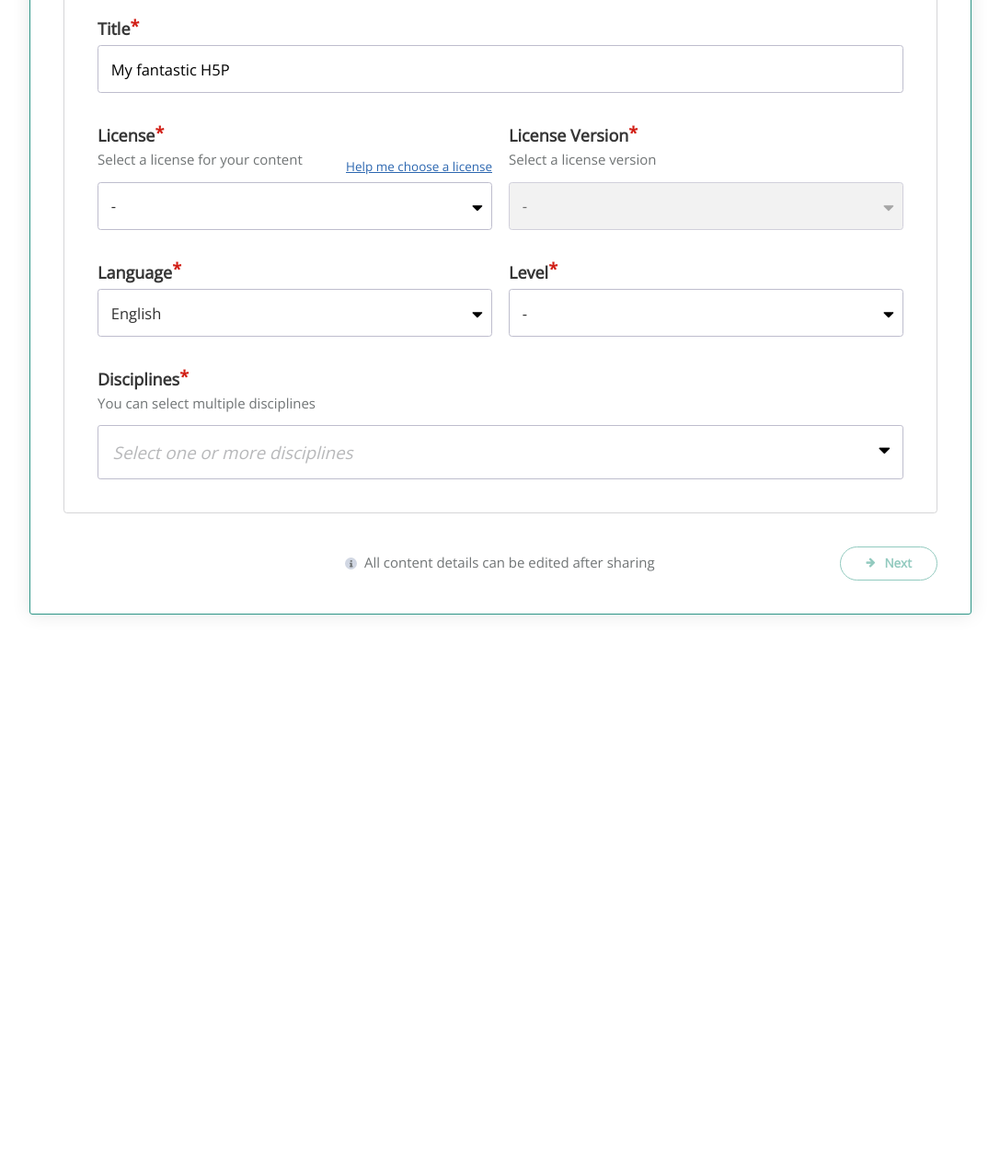
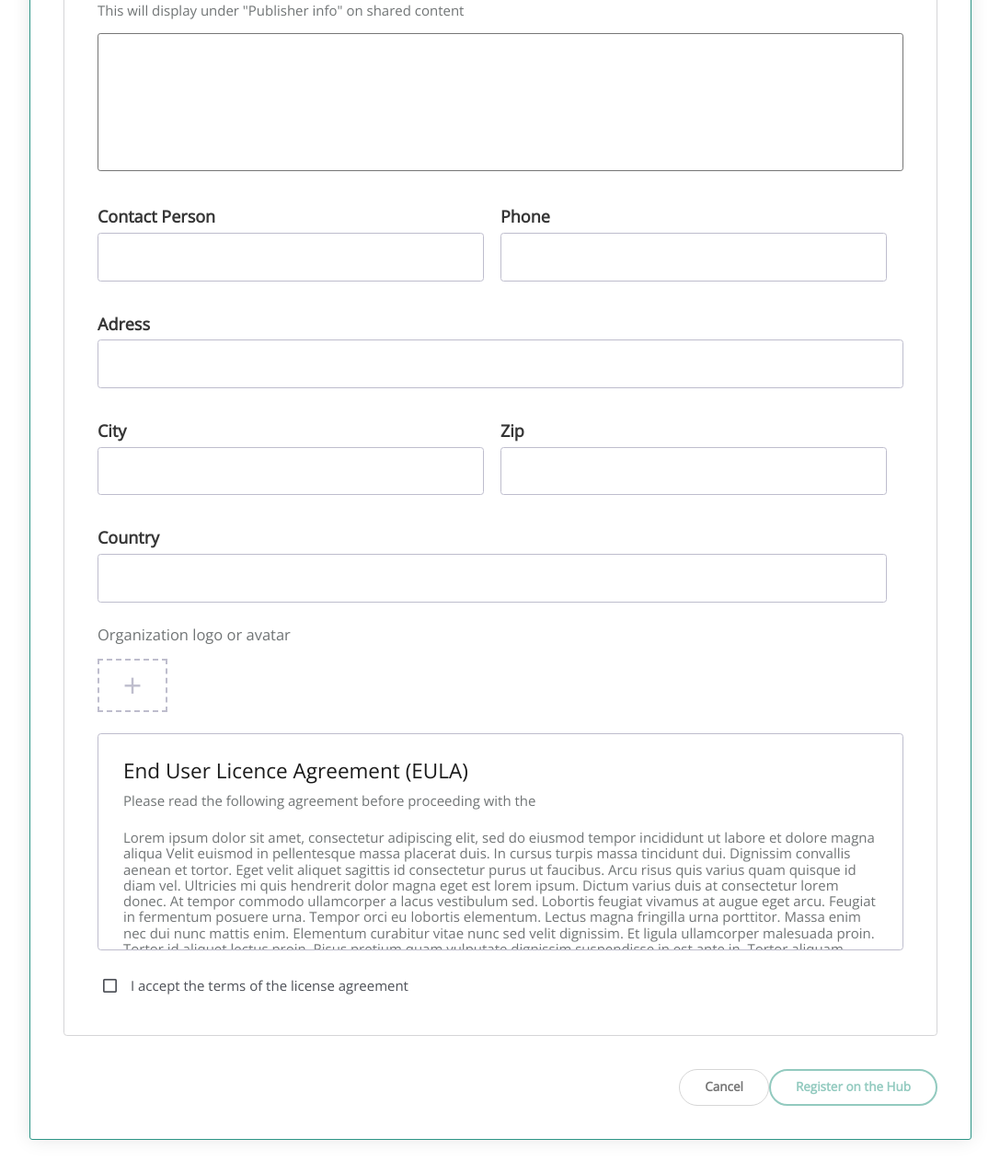
Before and after one commit to h5p/h5p-hub-sharing-ui, a React app: page / in a window 1280 px wide. Shown: the part 382-1657 px from the top of the page at 92% size, without its empty margins (96-1183 px from the left). Before the commit the page ends 1086 px from the top, so only its background shows below. Built offline with nearby package versions, Linux system fonts and the light colour scheme; a web font is replaced by a local one.

Commit message:
JI-1696 Add registration ui

```diff
--- a/src/components/Main.scss
+++ b/src/components/Main.scss
@@ -22,7 +22,7 @@
     }
 }
 
-.h5p-hub-publish {
+.h5p-hub-publish, .h5p-registration-ui-wrapper  {
   position: relative;
   margin: 2em auto;
   font-family: 'Open Sans', sans-serif;
--- /dev/null
+++ b/src/components/Registration/Registration.js
@@ -0,0 +1,232 @@
+import React, { useContext, useState } from 'react';
+import PropTypes from 'prop-types';
+import TranslationContext from '../../context/Translation';
+import Button from '../generic/button/Button';
+import FormElement from '../generic/form/Element';
+import { registerToHub } from '../../utils/helpers';
+
+import 'normalize.css';
+import '../Main.scss';
+import './Registration.scss';
+import ImageUpload from '../generic/form/ImageUpload';
+import TextField from '../generic/textField/TextField';
+import Checkbox from '../generic/selector/Checkbox/Checkbox';
+import Message from '../generic/message/Message';
+
+const Registration = ({
+  mainTitle,
+  licenseAgreementTitle,
+  licenseAgreementDescription,
+  licenseAgreementMainText,
+  postUrl,
+  accountSettingsUrl }) => {
+  const l10n = useContext(TranslationContext);
+  const [acceptedTerms, setAcceptedTerms] = useState(false);
+  const [shareFailed, setShareFailed] = useState(false);
+  const [shareInProcess, setShareInProcess] = useState(false);
+  const [shareFinished, setShareFinished] = useState(false);
+  const shareFailedRef = React.useRef(null);
+  const shareFinishedRef = React.useRef(null);
+
+  const [fields, setFields] = useState({
+    publisher: '',
+    emailAddress: '',
+    publisherDescription: '',
+    contactPerson: '',
+    phone: '',
+    address: '',
+    city: '',
+    zip: '',
+    country: '',
+    logo: {}
+  });
+
+  /**
+   * Update a field
+   *
+   * @param {string} value
+   * @param {string} name
+   */
+  const setInfo = (value, name) => {
+    setFields(() => ({
+      ...fields,
+      [name]: value
+    }));
+  };
+
+  const isValid =
+    fields.publisher !== '' &&
+    fields.emailAddress !== '' &&
+    acceptedTerms;
+
+  /**
+   * Go to last page when cancel
+   */
+  const onCancel = () => {
+    window.history.back();
+  }
+
+  /**
+   * Attempt at registering to the hub and set share in process and failed accordingly
+   */
+  const onRegister = () => {
+    setShareInProcess(true);
+    registerToHub(postUrl, fields, () => {
+      setShareFailed(false);
+      setShareInProcess(false);
+      setShareFinished(true);
+      if(shareFinishedRef.current) {
+        scrollIntoView(shareFinishedRef.current)
+      }
+    }, () => {
+      setShareFailed(true);
+      setShareInProcess(false);
+      if(shareFailedRef.current) {
+        scrollIntoView(shareFailedRef.current);
+      }
+    });
+  }
+
+  /**
+   * Scroll and focus to the element
+   * @param  {HTMLElement} element
+   */
+  const scrollIntoView = (element) => {
+    element.focus();
+    element.scrollIntoView({behavior: 'smooth'});
+  }
+
+  return (
+    <div className='h5p-registration-ui'>
+      {shareFailed &&
+        <Message severity='error'>
+          <div className='message-header' ref={shareFailedRef}>{l10n.registrationFailed}</div>
+          <div className='message-description'>
+            {l10n.registrationFailedDescription}</div>
+        </Message>
+      }
+      {shareFinished ?
+        <Message severity='success'>
+          <div className='message-header' ref={shareFinishedRef}>{l10n.successfullyRegistred}</div>
+          <div className='message-description'>
+            {l10n.successfullyRegistredDescription}
+            <a href={accountSettingsUrl}>{l10n.accountDetailsLinkText}</a>
+          </div>
+        </Message>
+        :
+        <div className='h5p-registration-ui-wrapper'>
+          <div className="step-panel">
+            <div className="step-title" role="heading">
+              {mainTitle}
+            </div>
+            <div className={`step-content`}>
+              <div className='row'>
+                <FormElement label={l10n.publisherFieldTitle} mandatory={true} description={l10n.publisherFieldDescription}>
+                  <input
+                    id="publisher"
+                    onChange={e => setInfo(e.target.value, 'publisher')}
+                    value={fields.publisher} />
+                </FormElement>
+                <FormElement label={l10n.emailAddress} mandatory={true} className='email-address'>
+                  <input
+                    id="email-address"
+                    onChange={e => setInfo(e.target.value, 'emailAddress')}
+                    value={fields.emailAddress} />
+                </FormElement>
+              </div>
+              <FormElement label={l10n.publisherDescription} description={l10n.publisherDescriptionText} mandatory={false}>
+                <textarea
+                  value={fields.publisherDescription}
+                  id="publisher-description"
+                  placeholder=''
+                  onChange={(event) => setInfo(event.target.value, 'publisherDescription')}
+                  className='publisher-description' />
+              </FormElement>
+              <div className='row'>
+                <FormElement label={l10n.contactPerson} mandatory={false}>
+                  <input
+                    id="contact-person"
+                    onChange={e => setInfo(e.target.value, 'contactPerson')}
+                    value={fields.contactPerson} />
+                </FormElement>
+                <FormElement label={l10n.phone} mandatory={false}>
+                  <input
+                    id="phone"
+                    onChange={e => setInfo(e.target.value, 'phone')}
+                    value={fields.phone} />
+                </FormElement>
+              </div>
+              <FormElement label={l10n.address} mandatory={false}>
+                <input
+                  id="address"
+                  onChange={e => setInfo(e.target.value, 'address')}
+                  value={fields.address} />
+              </FormElement>
+              <div className='row'>
+                <FormElement label={l10n.city} mandatory={false}>
+                  <input
+                    id="city"
+                    onChange={e => setInfo(e.target.value, 'city')}
+                    value={fields.city} />
+                </FormElement>
+                <FormElement label={l10n.zip} mandatory={false}>
+                  <input
+                    id="zip"
+                    onChange={e => setInfo(e.target.value, 'zip')}
+                    value={fields.zip} />
+                </FormElement>
+                <FormElement label={l10n.country} mandatory={false}>
+                  <input
+                    id="country"
+                    onChange={e => setInfo(e.target.value, 'country')}
+                    value={fields.country} />
+                </FormElement>
+              </div>
+              <div className='logo-upload-text'>
+                {l10n.logoUploadText}
+              </div>
+              <ImageUpload
+                img={fields.logo}
+                onFile={img => setInfo(img, 'logo')}
+                ariaLabel={l10n.logoUploadText}
+              />
+              <TextField
+                title={licenseAgreementTitle}
+                description={licenseAgreementDescription}
+                mainText={licenseAgreementMainText} />
+              <Checkbox
+                label={l10n.acceptTerms}
+                id='accept-terms'
+                checked={acceptedTerms}
+                filter=''
+                onChecked={(name, id, checked) => setAcceptedTerms(checked)} />
+
+            </div>
+          </div>
+          <div className='footer'>
+            <Button onClick={onCancel}>
+              {l10n.cancel}
+            </Button>
+            <Button
+              variant='register-hub'
+              onClick={onRegister}
+              enabled={isValid && !shareInProcess}>
+              {l10n.registerOnHub}
+            </Button>
+          </div>
+        </div>
+      }
+    </div>
+  );
+};
+
+Registration.propTypes = {
+  mainTitle: PropTypes.string.isRequired,
+  licenseAgreementTitle: PropTypes.string.isRequired,
+  licenseAgreementDescription: PropTypes.string.isRequired,
+  licenseAgreementMainText: PropTypes.string.isRequired,
+  postUrl: PropTypes.string.isRequired,
+  accountSettingsUrl: PropTypes.string.isRequired
+}
+
+export default Registration;
--- /dev/null
+++ b/src/components/Registration/Registration.scss
@@ -0,0 +1,58 @@
+.h5p-registration-ui {
+  .message-header {
+    font-weight: bold;
+    font-size: 1.042em;
+    font-family: 'Open Sans', sans-serif;
+  }
+
+  .message-description {
+    margin-top: 0.5em;
+    font-size: 0.833em;
+    font-family: 'Open Sans', sans-serif;
+
+    a {
+      margin-left: 0.3em;
+      color: #000;
+    }
+  }
+
+
+  .step-panel .step-content .row .email-address {
+    margin-top: 1.7em;
+  }
+
+  .publisher-description {
+    height: 10em;
+  }
+  .logo-upload-text {
+    font-size: 0.917em;
+    color: #707475;
+    margin-bottom: 1em;
+    margin-top: 0.5em;
+  }
+  .text-field {
+    max-height: 10em;
+    margin-top: 1.5em;
+  }
+
+  .checkbox {
+    margin-top: 1.5em;
+    font-weight: normal;
+    font-size: 0.833em;
+  }
+
+  .register-hub {
+    color: #2b9684;
+    border: 2px solid #2b9684;
+
+    &[disabled] {
+      color: #92cabf;
+      border-color: #92cabf;
+    }
+  }
+
+  .footer {
+    display: flex;
+    justify-content: flex-end;
+  }
+}
--- a/src/components/generic/button/Button.scss
+++ b/src/components/generic/button/Button.scss
@@ -1,5 +1,7 @@
-.h5p-hub-publish button {
-  font-family: 'Open Sans', sans-serif;
+.h5p-hub-publish,
+.h5p-registration-ui {
+  button {
+    font-family: "Open Sans", sans-serif;
     font-size: 0.75em;
     background: transparent;
     padding: 0.75em 2em;
@@ -45,3 +47,4 @@
       }
     }
   }
+}
--- a/src/components/generic/form/Element.js
+++ b/src/components/generic/form/Element.js
@@ -3,9 +3,9 @@ import PropTypes from 'prop-types';
 
 import './Element.scss';
 
-const FormElement = ({label, description, mandatory, children, link}) => {
+const FormElement = ({label, description, mandatory, children, link, className}) => {
   return (
-    <div className={`form-element ${mandatory ? 'mandatory' : ''}`}>
+    <div className={`form-element ${mandatory ? 'mandatory' : ''} ${className ? className : ''}`}>
       <label htmlFor={children.props.id}>{label}</label>
       <div className='details-row'>
       {
@@ -30,7 +30,8 @@ FormElement.propTypes = {
   link: PropTypes.shape({
     onClick: PropTypes.func.isRequired,
     linkText: PropTypes.string.isRequired
-  })
+  }),
+  className: PropTypes.string
 };
 
 export default FormElement;
--- a/src/components/generic/form/Element.scss
+++ b/src/components/generic/form/Element.scss
@@ -1,6 +1,6 @@
 @import '../../../styles/mixins';
 
-.h5p-hub-publish {
+.h5p-hub-publish, .h5p-registration-ui {
   .form-element {
     font-family: 'Open Sans', sans-serif;
     padding: 1em 0;
--- a/src/components/generic/form/ImagePreview.scss
+++ b/src/components/generic/form/ImagePreview.scss
@@ -1,4 +1,6 @@
-.h5p-hub-publish .image-preview {
+.h5p-hub-publish,
+.h5p-registration-ui {
+  .image-preview {
     width: 4em;
     height: 3em;
     margin-right: 0.5em;
@@ -6,3 +8,4 @@
     background-size: cover;
     background-position: center;
   }
+}
--- a/src/components/generic/form/ImageUpload.scss
+++ b/src/components/generic/form/ImageUpload.scss
@@ -1,4 +1,6 @@
-.h5p-hub-publish .image-upload-container {
+.h5p-hub-publish,
+.h5p-registration-ui {
+  .image-upload-container {
     width: 4em;
     height: 3em;
     margin-right: 1em;
@@ -69,7 +71,7 @@
       }
 
       &:before {
-      content: '+';
+        content: "+";
         font-size: 2em;
         display: inline-block;
         position: relative;
@@ -87,3 +89,4 @@
       }
     }
   }
+}
--- a/src/components/generic/message/Message.js
+++ b/src/components/generic/message/Message.js
@@ -13,7 +13,7 @@ const Message = ({severity, children}) => {
 
 Message.propTypes = {
   severity: PropTypes.string.isRequired,
-  children: PropTypes.string
+  children: PropTypes.node
 }
 
 export default Message;
--- a/src/components/generic/message/Message.scss
+++ b/src/components/generic/message/Message.scss
@@ -1,4 +1,6 @@
-.h5p-hub-publish .message {
+.h5p-hub-publish,
+.h5p-registration-ui {
+  .message {
     font-size: 0.833em;
     border-left: 0.3em solid;
     padding: 1em;
@@ -12,4 +14,9 @@
       border-color: #c1494b;
       background-color: #ece0e0;
     }
+    &.success {
+      border-color: #03a953;
+      background-color: #d9eae2;
     }
+  }
+}
--- a/src/components/generic/selector/Checkbox/Checkbox.scss
+++ b/src/components/generic/selector/Checkbox/Checkbox.scss
@@ -11,7 +11,7 @@
   align-self: center;
 }
 
-.h5p-hub-publish {
+.h5p-hub-publish , .h5p-registration-ui {
   .checkbox {
     font-size: 1.05em;
     padding: 0.5em 0;
--- /dev/null
+++ b/src/components/generic/textField/TextField.js
@@ -0,0 +1,26 @@
+import React from 'react';
+import PropTypes from 'prop-types';
+
+import './TextField.scss';
+
+const TextField = ({ title, description, mainText }) => (
+  <div className='text-field'>
+    <div className='title'>
+      {title}
+    </div>
+    <div className='description'>
+      {description}
+    </div>
+    <div className='main-text'>
+      {mainText}
+    </div>
+  </div>
+);
+
+TextField.propTypes = {
+  text: PropTypes.string,
+  description: PropTypes.string,
+  mainText: PropTypes.string
+};
+
+export default TextField;
--- /dev/null
+++ b/src/components/generic/textField/TextField.scss
@@ -0,0 +1,29 @@
+@import "../../../styles/mixins";
+
+.h5p-registration-ui {
+  .text-field {
+    padding: 1.5em;
+    overflow: hidden;
+    overflow-y: scroll;
+    border: 1px solid #bebdcd;
+    border-radius: 0.208em;
+    @include scrollbar;
+
+    .title {
+      color: #1a1a1a;
+      font-size: 1.250em;
+      margin-bottom: 0.5em;
+    }
+
+    .description {
+      color: #707475;
+      font-size: 0.833em;
+      margin-bottom: 1.5em;
+    }
+
+    .main-text {
+      color: #707475;
+      font-size: 0.833em;
+    }
+  }
+}
--- a/src/index.js
+++ b/src/index.js
@@ -11,7 +11,9 @@ import licenses from './test/licenses.js';
 import disciplines from './test/disciplines.js';
 import languages from './test/languages.js';
 import levels from './test/levels.js';
+import licenseAgreementMainText from './test/licenseAgreement.js'
 import Metadata from './utils/metadata';
+import Registration from './components/Registration/Registration';
 
 import './index.css';
 
@@ -22,10 +24,18 @@ const metadata = new Metadata({
   levels: levels
 });
 
+//Publish
 const publishURL = 'http://localhost/d7/post.php';
 const contentType = 'Interactive video';
 const language = 'en';
 const title = 'My fantastic H5P';
+
+//Registration
+const registrationURL = 'http://localhost/d7/post.php';
+const registrationTitle = 'Hub Registration and End User Licence Agreement (EULA)';
+const licenseAgreementTitle = 'End User Licence Agreement (EULA)';
+const licenseAgreementDescription = 'Please read the following agreement before proceeding with the ';
+const accountSettingsUrl= '';
 
 ReactDOM.render(
   <React.StrictMode>
@@ -43,6 +53,22 @@ ReactDOM.render(
   document.getElementById('root')
 );
 
+ReactDOM.render(
+  <React.StrictMode>
+    <TranslationContext.Provider value={l10n}>
+        <Registration
+        mainTitle={registrationTitle}
+        licenseAgreementTitle={licenseAgreementTitle}
+        licenseAgreementDescription={licenseAgreementDescription}
+        licenseAgreementMainText={licenseAgreementMainText}
+        postUrl={registrationURL}
+        accountSettingsUrl={accountSettingsUrl}
+        />
+    </TranslationContext.Provider>
+  </React.StrictMode>,
+  document.getElementById('root')
+);
+
 // If you want your app to work offline and load faster, you can change
 // unregister() to register() below. Note this comes with some pitfalls.
 // Learn more about service workers: https://bit.ly/CRA-PWA
--- a/src/test/en.js
+++ b/src/test/en.js
@@ -8,6 +8,7 @@ const trans = {
   reviewInfo: 'Review info',
   share: 'Share',
   close: 'Close',
+  registerOnHub: 'Register on the Hub',
 
   // Steps
   requiredInfo: 'Required Info',
@@ -69,6 +70,26 @@ const trans = {
   // Dialog
   contentLicenseTitle: 'Content License Info',
   licenseDialogDescription: 'Click on a specific license to get info about proper usage',
+
+  //Publisher
+  publisherFieldTitle: 'Publisher',
+  publisherFieldDescription: 'This will display as a "Publisher name" on shared content',
+  emailAddress: 'Email Address',
+  publisherDescription: 'Publisher description',
+  publisherDescriptionText: 'This will display under "Publisher info" on shared content',
+  contactPerson: 'Contact Person',
+  phone: 'Phone',
+  address: 'Adress',
+  city: 'City',
+  zip: 'Zip',
+  country: 'Country',
+  logoUploadText: 'Organization logo or avatar',
+  acceptTerms: 'I accept the terms of the license agreement',
+  successfullyRegistred: 'You have successfully registred an account on the Hub',
+  successfullyRegistredDescription: 'You account details can be changed',
+  accountDetailsLinkText: 'here',
+  registrationFailed: 'An error occured',
+  registrationFailedDescription: 'We were not able to create an account at this point. Something went wrong. Try again later.'
 };
 
 export default trans;
--- /dev/null
+++ b/src/test/licenseAgreement.js
@@ -0,0 +1,17 @@
+export default
+  `Lorem ipsum dolor sit amet, consectetur adipiscing elit,
+  sed do eiusmod tempor incididunt ut labore et dolore magna
+  aliqua Velit euismod in pellentesque massa placerat duis.
+  In cursus turpis massa tincidunt dui. Dignissim convallis aenean et tortor.
+  Eget velit aliquet sagittis id consectetur purus ut faucibus.
+  Arcu risus quis varius quam quisque id diam vel.
+  Ultricies mi quis hendrerit dolor magna eget est lorem ipsum.
+  Dictum varius duis at consectetur lorem donec. At tempor commodo ullamcorper a lacus vestibulum sed.
+  Lobortis feugiat vivamus at augue eget arcu. Feugiat in fermentum posuere urna.
+
+  Tempor orci eu lobortis elementum. Lectus magna fringilla urna porttitor.
+  Massa enim nec dui nunc mattis enim. Elementum curabitur vitae nunc sed velit dignissim.
+  Et ligula ullamcorper malesuada proin. Tortor id aliquet lectus proin. Risus pretium quam vulputate dignissim suspendisse in est ante in. Tortor aliquam nulla facilisi cras.
+  Orci dapibus ultrices in iaculis nunc sed augue lacus viverra. At in tellus integer feugiat scelerisque varius. Sed ullamcorper morbi tincidunt ornare massa eget egestas.
+  Vestibulum morbi blandit cursus risus at ultrices mi.
+  Eu consequat ac felis donec et odio pellentesque diam.`
```
Also changed, not shown: src/utils/helpers.js (+30 -0 lines). Lines whose indentation alone changed are shown as unchanged.
